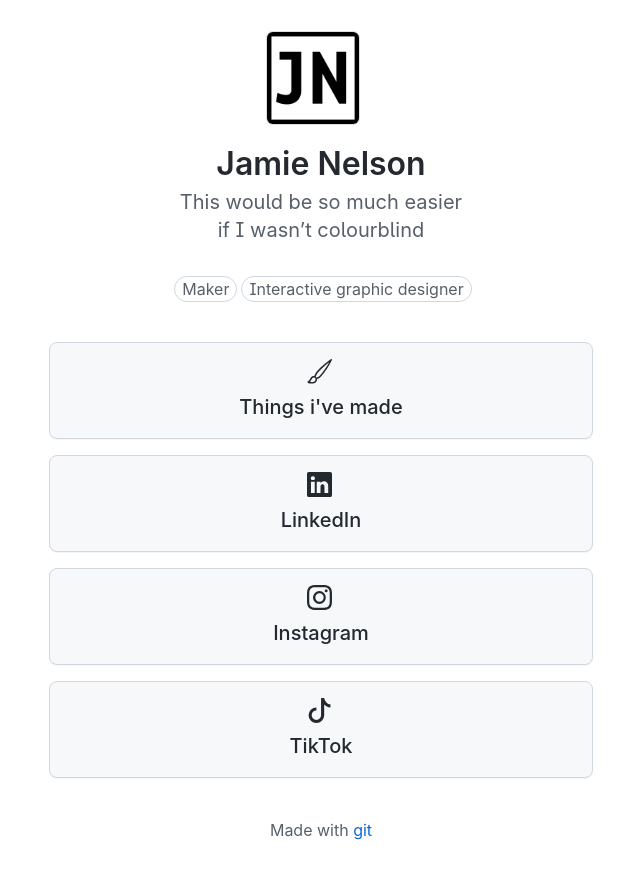
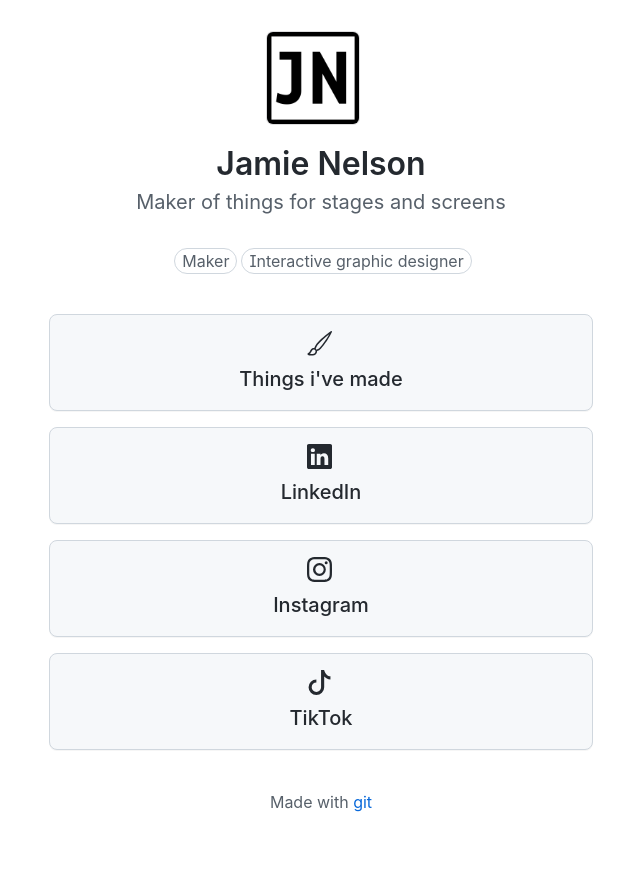
Before and after one commit to jmenelsn/bio, a Jekyll site: the page built from index.md, in a window 1280 px wide. Shown: the top 879 px of the page, without its empty margins (319-959 px from the left). Built offline with Jekyll 4.4.1, drawn with Linux system fonts in a browser that asks for light colours; our own code applies the rules of GitHub Pages for plain Markdown files.

Commit message:
Update index.md

```diff
--- a/index.md
+++ b/index.md
@@ -4,5 +4,4 @@ avatar-url: "assets/img/avatar.jpg"
 avatar-alt-text: "the initials JN in a lil box"
 interest-prefix: ""
 ---
-This would be so much easier<br>
-if I wasn't colourblind
+Maker of things for stages and screens
```
